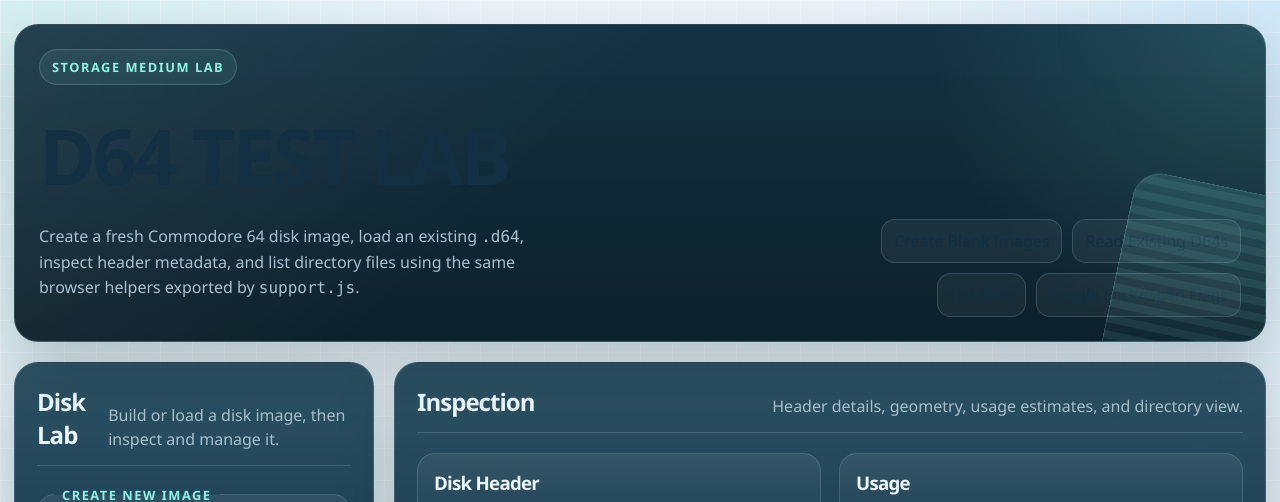
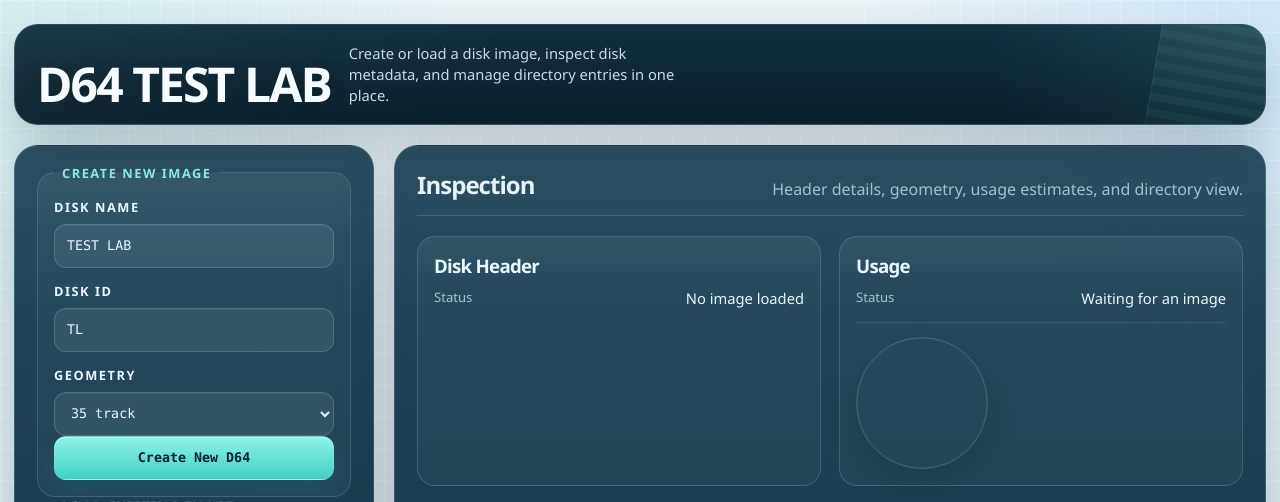
Before and after one commit to lewismoten/storage-d64, a website: page index.html in a window 1280 px wide. Shown: the top 502 px of the page. Drawn offline with Linux system fonts and the light colour scheme.

Commit message:
reduce vertical space of header

```diff
--- a/index.css
+++ b/index.css
@@ -70,34 +70,34 @@
 
 .hero {
   position: relative;
-  padding: 24px;
+  padding: 18px 22px;
   background:
     radial-gradient(
       circle at 100% 0,
-      rgba(142, 243, 230, 0.16),
-      transparent 26%
+      rgba(142, 243, 230, 0.1),
+      transparent 22%
     ),
-    linear-gradient(135deg, rgba(255, 255, 255, 0.08), transparent 42%),
-    linear-gradient(180deg, rgba(12, 43, 60, 0.97), rgba(8, 28, 39, 0.98));
+    linear-gradient(135deg, rgba(255, 255, 255, 0.04), transparent 38%),
+    linear-gradient(180deg, rgba(13, 44, 60, 0.98), rgba(9, 30, 42, 0.995));
   overflow: hidden;
 }
 
 .hero::after {
   content: "";
   position: absolute;
-  inset: auto -70px -70px auto;
-  width: 220px;
-  height: 220px;
-  border-radius: 28px;
-  border: 1px solid rgba(142, 243, 230, 0.18);
+  inset: auto -56px -56px auto;
+  width: 168px;
+  height: 168px;
+  border-radius: 24px;
+  border: 1px solid rgba(142, 243, 230, 0.1);
   background:
-    linear-gradient(180deg, rgba(142, 243, 230, 0.12), transparent),
+    linear-gradient(180deg, rgba(142, 243, 230, 0.08), transparent),
     repeating-linear-gradient(
       0deg,
-      rgba(142, 243, 230, 0.08) 0 8px,
+      rgba(142, 243, 230, 0.05) 0 8px,
       transparent 8px 16px
     );
-  transform: rotate(12deg);
+  transform: rotate(10deg);
   pointer-events: none;
 }
 
@@ -113,19 +113,30 @@
 
 .hero-kicker {
   display: inline-block;
-  padding: 8px 12px;
+  padding: 5px 9px;
   border-radius: 999px;
   border: 1px solid var(--line);
   color: var(--accent-strong);
-  background: rgba(142, 243, 230, 0.08);
-  box-shadow: inset 0 0 0 1px rgba(255, 255, 255, 0.03);
+  background: rgba(142, 243, 230, 0.12);
+  box-shadow: none;
 }
 
 .hero-grid {
   display: grid;
-  grid-template-columns: minmax(0, 1.45fr) minmax(260px, 0.8fr);
+  grid-template-columns: minmax(0, 1fr);
+  gap: 14px;
+  align-items: center;
+}
+
+.hero-copy {
+  display: grid;
+  gap: 0;
+}
+
+.hero-title-row {
+  display: grid;
+  grid-template-columns: auto minmax(340px, 1fr);
   gap: 18px;
-  margin-top: 18px;
   align-items: end;
 }
 
@@ -139,8 +150,11 @@
 }
 
 .hero h1 {
-  font-size: clamp(2.6rem, 7vw, 4.8rem);
+  color: #f7fcff;
+  font-size: clamp(1.85rem, 4.5vw, 3rem);
+  line-height: 0.94;
   text-transform: uppercase;
+  text-shadow: 0 2px 16px rgba(0, 0, 0, 0.22);
 }
 
 .hero p,
@@ -152,23 +166,11 @@
 }
 
 .hero p {
-  max-width: 56ch;
-  line-height: 1.6;
-}
-
-.hero-chips {
-  display: flex;
-  flex-wrap: wrap;
-  gap: 10px;
-  justify-content: flex-end;
-}
-
-.hero-chips span {
-  padding: 10px 12px;
-  border-radius: 14px;
-  border: 1px solid var(--line);
-  background: rgba(255, 255, 255, 0.05);
-  backdrop-filter: blur(6px);
+  max-width: 40ch;
+  margin: 0;
+  color: #c7dae6;
+  line-height: 1.42;
+  font-size: 0.92rem;
 }
 
 .layout {
@@ -188,6 +190,10 @@
 .controls,
 .content {
   padding: 22px;
+}
+
+.controls {
+  padding-top: 18px;
 }
 
 .panel-heading,
@@ -1198,8 +1204,9 @@
     grid-template-columns: 1fr;
   }
 
-  .hero-chips {
-    justify-content: flex-start;
+  .hero-title-row {
+    grid-template-columns: 1fr;
+    align-items: start;
   }
 
   .usage-chart-panel {
--- a/index.html
+++ b/index.html
@@ -12,33 +12,21 @@
   <body>
     <main>
       <section class="hero">
-        <div class="hero-kicker">Storage Medium Lab</div>
         <div class="hero-grid">
-          <div>
-            <h1>D64 Test Lab</h1>
-            <p>
-              Create a fresh Commodore 64 disk image, load an existing
-              <code>.d64</code>, inspect header metadata, and list directory
-              files using the same browser helpers exported by
-              <code>support.js</code>.
-            </p>
-          </div>
-          <div class="hero-chips" aria-hidden="true">
-            <span>Create Blank Images</span>
-            <span>Read Existing D64s</span>
-            <span>List Files</span>
-            <span>Toggle Lock/Open Flags</span>
+          <div class="hero-copy">
+            <div class="hero-title-row">
+              <h1>D64 Test Lab</h1>
+              <p>
+                Create or load a disk image, inspect disk metadata, and manage
+                directory entries in one place.
+              </p>
+            </div>
           </div>
         </div>
       </section>
 
       <section class="layout">
         <aside class="panel controls">
-          <div class="panel-heading">
-            <h2>Disk Lab</h2>
-            <p>Build or load a disk image, then inspect and manage it.</p>
-          </div>
-
           <form id="create-form" class="stack" autocomplete="off">
             <fieldset class="field-group">
               <legend>Create New Image</legend>
```
